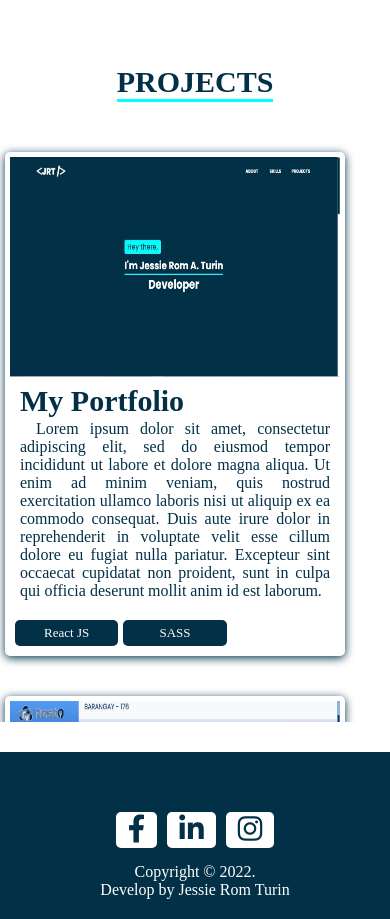
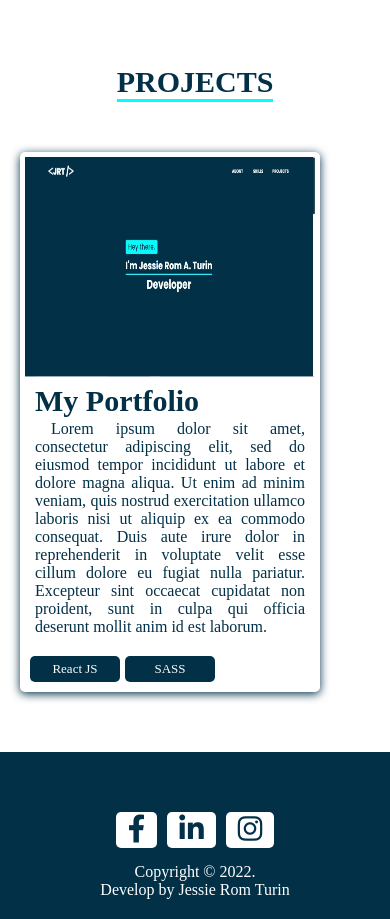
Before and after one commit to SirJessie/MyPortfolio, a React (Create React App) app: page / in a window 390 px wide. Shown: the part 2560-3479 px from the top of the page. Built offline with nearby package versions, Linux system fonts and the light colour scheme.

Commit message:
responsive update

```diff
--- a/src/styles/ResponsiveSection.scss
+++ b/src/styles/ResponsiveSection.scss
@@ -41,10 +41,10 @@
                     grid-template-columns: repeat(1, 1fr);
                     grid-gap: 40px;
                     align-items: center;
-                    padding: 30px 0 20px 5px;
+                    padding: 30px 10px 20px 10x;
 
                     .project-card{
-                        width: 340px;
+                        width: 300px;
 
                         .card-icons{
                             grid-template-columns: repeat(3, 1fr);
```
